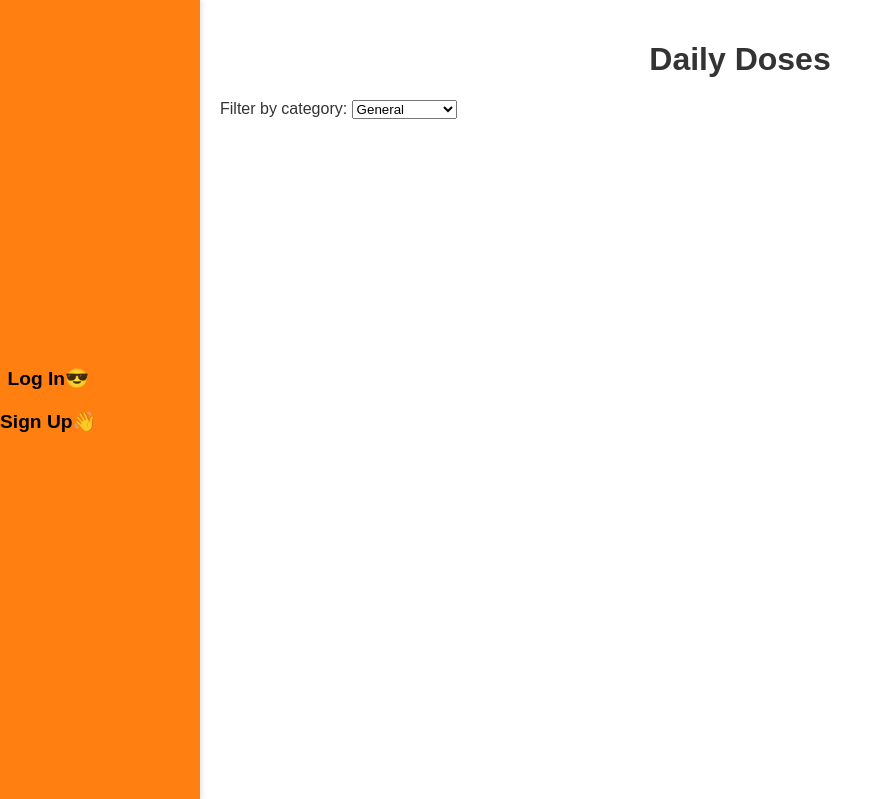
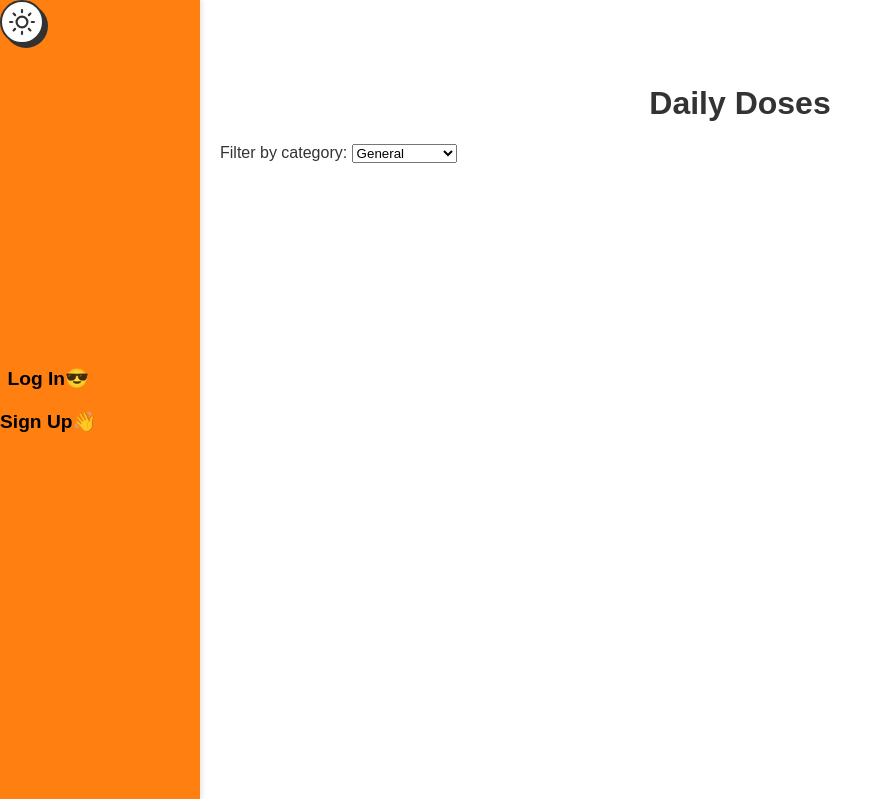
Before and after one commit to maviles7/dailydose, a Django app: template main_app/templates/doses/index.html in a window 1280 px wide. Shown: the top 799 px of the page, without its empty margins (0-893 px from the left). Run offline with Django 3.2, Linux system fonts and the light colour scheme; the template is opened without the code that fills it, so the values that code supplies are empty.

Commit message:
dark mode button

```diff
--- a/main_app/static/css/base.css
+++ b/main_app/static/css/base.css
@@ -184,6 +184,100 @@ footer {
   justify-content: space-between;
 }
 
+ /* UI styling for dark mode  */
+/* UI styling for dark mode */
+body.dark-mode {
+  background-color: #121212;
+  color: #ffffff;
+}
+
+body.dark-mode nav {
+  background-color: #333;
+}
+
+body.dark-mode a {
+  color: #ffffff;
+}
+
+body.dark-mode a:hover {
+  color: #ff7f11;
+}
+
+body.dark-mode button {
+  background-color: #ffffff;
+  color: #333;
+}
+
+body.dark-mode button:hover {
+  background-color: #ff7f11;
+  color: #ffffff;
+}
+
+body.dark-mode div.box {
+  background-color: #333;
+  color: #ffffff;
+}
+
+body.dark-mode footer {
+  background-color: #121212;
+  color: #ffffff;
+}
+
+.theme {
+  --bg-color: #fff;
+  --main-color: #323232;
+  position: relative;
+  display: flex;
+  justify-content: center;
+  align-items: center;
+  width: 40px;
+  height: 40px;
+  background-color: var(--bg-color);
+  border-radius: 100%;
+  border: 2px solid var(--main-color);
+  box-shadow: 4px 4px 0 0 var(--main-color);
+}
+
+.input {
+  cursor: pointer;
+  position: absolute;
+  width: 100%;
+  height: 100%;
+  z-index: 10;
+  opacity: 0;
+}
+
+.icon {
+  position: absolute;
+  top: calc(50% -13px);
+  left: calc(50% -13px);
+  width: 26px;
+  height: 26px;
+}
+
+.icon.icon-moon {
+  fill: var(--main-color);
+}
+
+.icon.icon-sun {
+  stroke: var(--main-color);
+  display: none;
+}
+
+.input:checked ~ .icon.icon-sun {
+  display: block;
+}
+
+.input:checked ~ .icon.icon-moon {
+  display: none;
+}
+
+.theme:active {
+  box-shadow: 0px 0px var(--main-color);
+  transform: translate(3px, 3px);
+}
+
+
 /* Responsive styling */
 @media (max-width: 768px) {
   nav {
--- a/main_app/templates/base.html
+++ b/main_app/templates/base.html
@@ -1,6 +1,7 @@
 {% load static %}
 
 <!DOCTYPE html>
+
 <html lang="en">
   <head>
     <meta charset="UTF-8" />
@@ -37,6 +38,11 @@
           {% endif %}
         </ul>
       </nav>
+      <label class="theme">
+          <input class="input" checked="checked" type="checkbox">
+          <svg width="24" viewBox="0 0 24 24" stroke-width="2" stroke-linejoin="round" stroke-linecap="round" stroke="currentColor" height="24" fill="none" class="icon icon-sun"><circle r="5" cy="12" cx="12"></circle><line y2="3" y1="1" x2="12" x1="12"></line><line y2="23" y1="21" x2="12" x1="12"></line><line y2="5.64" y1="4.22" x2="5.64" x1="4.22"></line><line y2="19.78" y1="18.36" x2="19.78" x1="18.36"></line><line y2="12" y1="12" x2="3" x1="1"></line><line y2="12" y1="12" x2="23" x1="21"></line><line y2="18.36" y1="19.78" x2="5.64" x1="4.22"></line><line y2="4.22" y1="5.64" x2="19.78" x1="18.36"></line></svg>
+          <svg viewBox="0 0 24 24" class="icon icon-moon"><path d="m12.3 4.9c.4-.2.6-.7.5-1.1s-.6-.8-1.1-.8c-4.9.1-8.7 4.1-8.7 9 0 5 4 9 9 9 3.8 0 7.1-2.4 8.4-5.9.2-.4 0-.9-.4-1.2s-.9-.2-1.2.1c-1 .9-2.3 1.4-3.7 1.4-3.1 0-5.7-2.5-5.7-5.7 0-1.9 1.1-3.8 2.9-4.8zm2.8 12.5c.5 0 1 0 1.4-.1-1.2 1.1-2.8 1.7-4.5 1.7-3.9 0-7-3.1-7-7 0-2.5 1.4-4.8 3.5-6-.7 1.1-1 2.4-1 3.8-.1 4.2 3.4 7.6 7.6 7.6z"></path></svg>
+      </label>
     </header>
     <main>{% block content %} {% endblock %}</main>
   </body>
```
